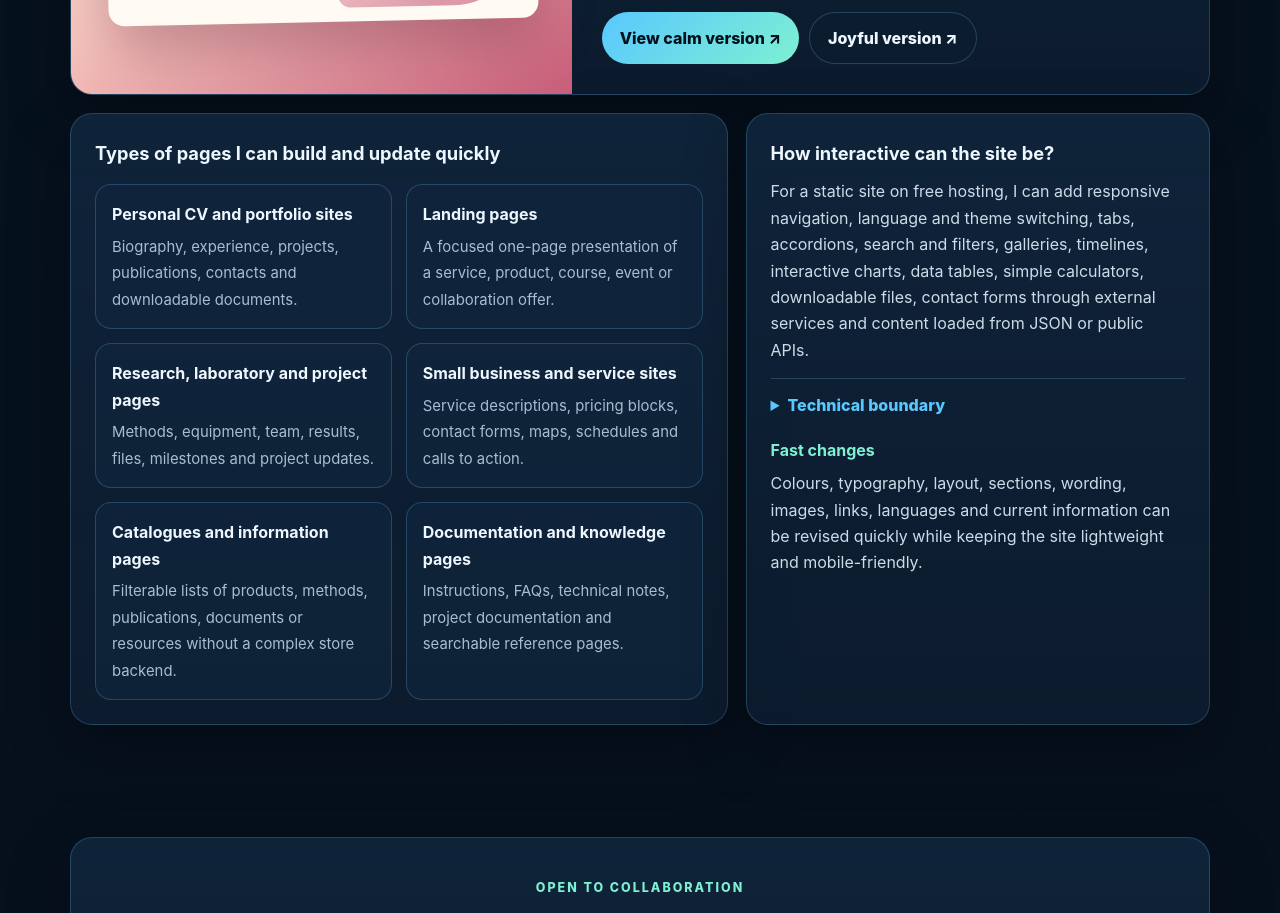
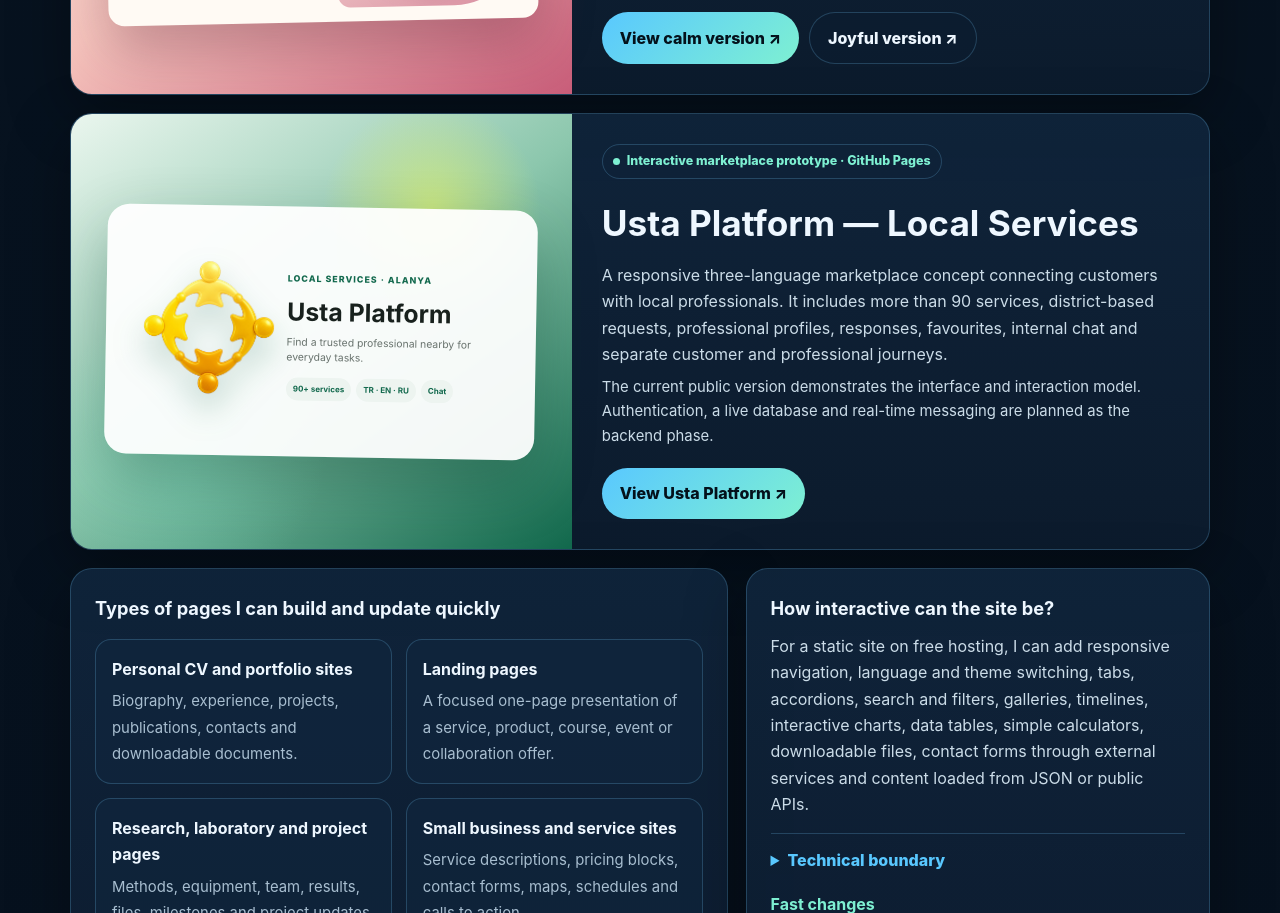
Before and after one commit to ivan-kashuba-rd/ivan-kashuba-rd.github.io, a plain HTML site: page index.html in a window 1280 px wide. Shown: the part 6496-7409 px from the top of the page. Drawn offline with Linux system fonts and the light colour scheme.

Commit message:
Add Usta Alanya project

```diff
--- a/index.html
+++ b/index.html
@@ -168,6 +168,20 @@
     .mini-logo-stage { margin:14px 14px 14px 4px; border-radius:70px 12px 70px 12px; background:linear-gradient(150deg,#fce8de,#d98da0); display:flex; align-items:center; justify-content:center; overflow:hidden; }
     .mini-logo-stage img { width:88%; height:88%; object-fit:contain; filter:drop-shadow(0 15px 12px rgba(119,38,69,.25)); }
     .web-case-copy { padding:30px; align-self:center; }
+    .usta-case-visual {
+      background:
+        radial-gradient(circle at 72% 22%,rgba(223,240,108,.7),transparent 22%),
+        radial-gradient(circle at 22% 78%,rgba(126,240,210,.28),transparent 28%),
+        linear-gradient(145deg,#eaf6ee 0%,#8cc7ad 48%,#11684c 100%);
+    }
+    .usta-preview { width:min(100%,430px); min-height:250px; border-radius:22px; background:rgba(255,255,255,.94); color:#18211d; box-shadow:0 25px 60px rgba(8,55,39,.3); display:grid; grid-template-columns:.82fr 1.18fr; align-items:center; padding:25px; transform:rotate(1deg); }
+    .usta-preview-logo { display:flex; align-items:center; justify-content:center; }
+    .usta-preview-logo img { width:min(100%,175px); filter:drop-shadow(0 17px 16px rgba(17,104,76,.25)); }
+    .usta-preview-copy small { color:#11684c; font-weight:850; letter-spacing:.12em; text-transform:uppercase; font-size:.55rem; }
+    .usta-preview-copy strong { display:block; font-size:1.55rem; line-height:1.05; margin:10px 0; }
+    .usta-preview-copy p { color:#69736e; font-size:.65rem; line-height:1.45; }
+    .usta-preview-pills { display:flex; flex-wrap:wrap; gap:5px; margin-top:13px; }
+    .usta-preview-pills i { font-style:normal; border-radius:999px; background:#edf4f0; color:#11684c; padding:5px 7px; font-size:.5rem; font-weight:750; }
     .case-status { display:inline-flex; align-items:center; gap:7px; padding:6px 10px; border:1px solid var(--line); border-radius:999px; color:var(--accent2); font-size:.78rem; font-weight:850; }
     .case-status::before { content:""; width:7px; height:7px; border-radius:50%; background:currentColor; }
     .case-actions { display:flex; flex-wrap:wrap; gap:10px; margin-top:20px; }
@@ -415,6 +429,32 @@
           </div>
         </div>
       </article>
+      <article class="card web-case">
+        <div class="web-case-visual usta-case-visual" aria-hidden="true">
+          <div class="usta-preview">
+            <div class="usta-preview-logo"><img src="assets/usta-3d-logo.png" alt=""></div>
+            <div class="usta-preview-copy">
+              <small>Local services · Alanya</small>
+              <strong>Usta Platform</strong>
+              <p>Find a trusted professional nearby for everyday tasks.</p>
+              <div class="usta-preview-pills"><i>90+ services</i><i>TR · EN · RU</i><i>Chat</i></div>
+            </div>
+          </div>
+        </div>
+        <div class="web-case-copy">
+          <span class="case-status" data-lang="en">Interactive marketplace prototype · GitHub Pages</span>
+          <span class="case-status" data-lang="ru">Интерактивный прототип маркетплейса · GitHub Pages</span>
+          <h4 style="font-size:clamp(1.55rem,3vw,2.2rem);margin-top:15px">Usta Platform — Local Services</h4>
+          <p data-lang="en">A responsive three-language marketplace concept connecting customers with local professionals. It includes more than 90 services, district-based requests, professional profiles, responses, favourites, internal chat and separate customer and professional journeys.</p>
+          <p data-lang="ru">Адаптивная трёхъязычная концепция маркетплейса, соединяющего клиентов с местными специалистами. В проекте более 90 услуг, заявки по районам, анкеты специалистов, отклики, избранное, внутренний чат и отдельные сценарии для клиентов и исполнителей.</p>
+          <p class="note" data-lang="en">The current public version demonstrates the interface and interaction model. Authentication, a live database and real-time messaging are planned as the backend phase.</p>
+          <p class="note" data-lang="ru">Текущая публичная версия демонстрирует интерфейс и модель взаимодействия. Авторизация, рабочая база данных и сообщения в реальном времени запланированы как следующий серверный этап.</p>
+          <div class="case-actions">
+            <a class="btn primary" href="/usta-platform/" target="_blank" rel="noopener" data-lang="en">View Usta Platform ↗</a>
+            <a class="btn primary" href="/usta-platform/" target="_blank" rel="noopener" data-lang="ru">Открыть Usta Platform ↗</a>
+          </div>
+        </div>
+      </article>
       <div class="card span-7">
         <h4 data-lang="en">Types of pages I can build and update quickly</h4><h4 data-lang="ru">Какие страницы я могу быстро создавать и обновлять</h4>
         <div class="service-grid">
```
Also changed, not shown: assets/usta-3d-logo.png (added).
